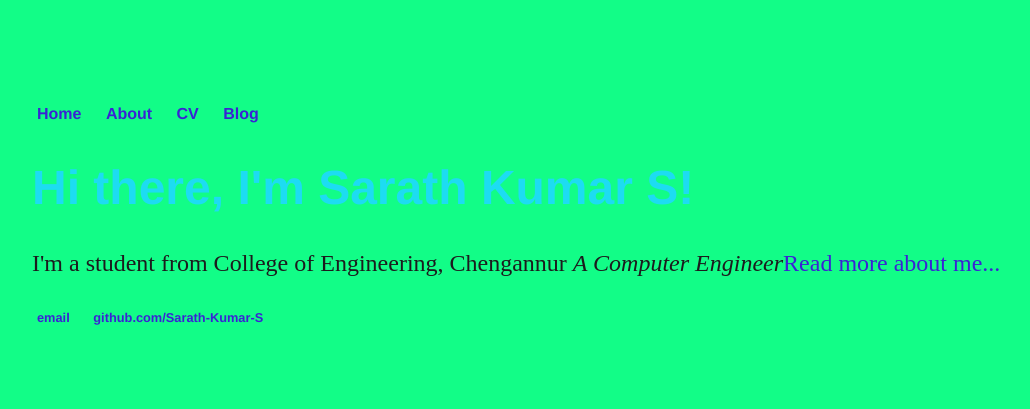
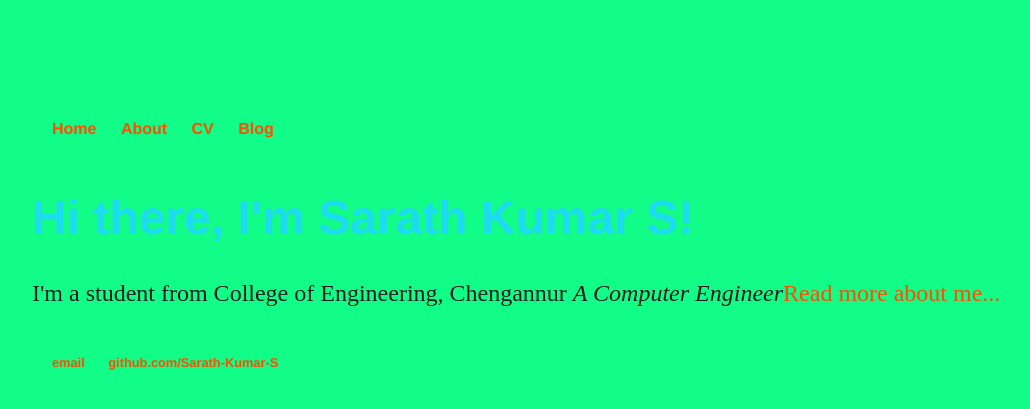
Before and after one commit to sayanpoddar123/Sarath-Kumar-S.github.io, a Jekyll site: the page built from index.html, in a window 1280 px wide. Shown: the top 409 px of the page, without its empty margins (96-1126 px from the left). Built offline with Jekyll 4.4.1, drawn with Linux system fonts in a browser that asks for light colours.

Commit message:
Update main.css

```diff
--- a/css/main.css
+++ b/css/main.css
@@ -6,7 +6,7 @@ body {
 }
 nav ul, footer ul {
     font-family:'Helvetica', 'Arial', 'Sans-Serif';
-    padding: 5px;
+    padding: 20px;
     list-style: none;
     font-weight: bold;
 }
@@ -16,7 +16,7 @@ nav ul li, footer ul li {
 }
 a {
     text-decoration: none;
-    color: #3A22D5;
+    color: #FE4D01;
 
 }
 a:hover {
@@ -40,7 +40,7 @@ footer {
 ul.posts {
     margin: 20px auto 40px;
     font-size: 1.5em;
-    color: #910EB9;
+    color: #FEB201;
 }
 
 ul.posts li {
```
